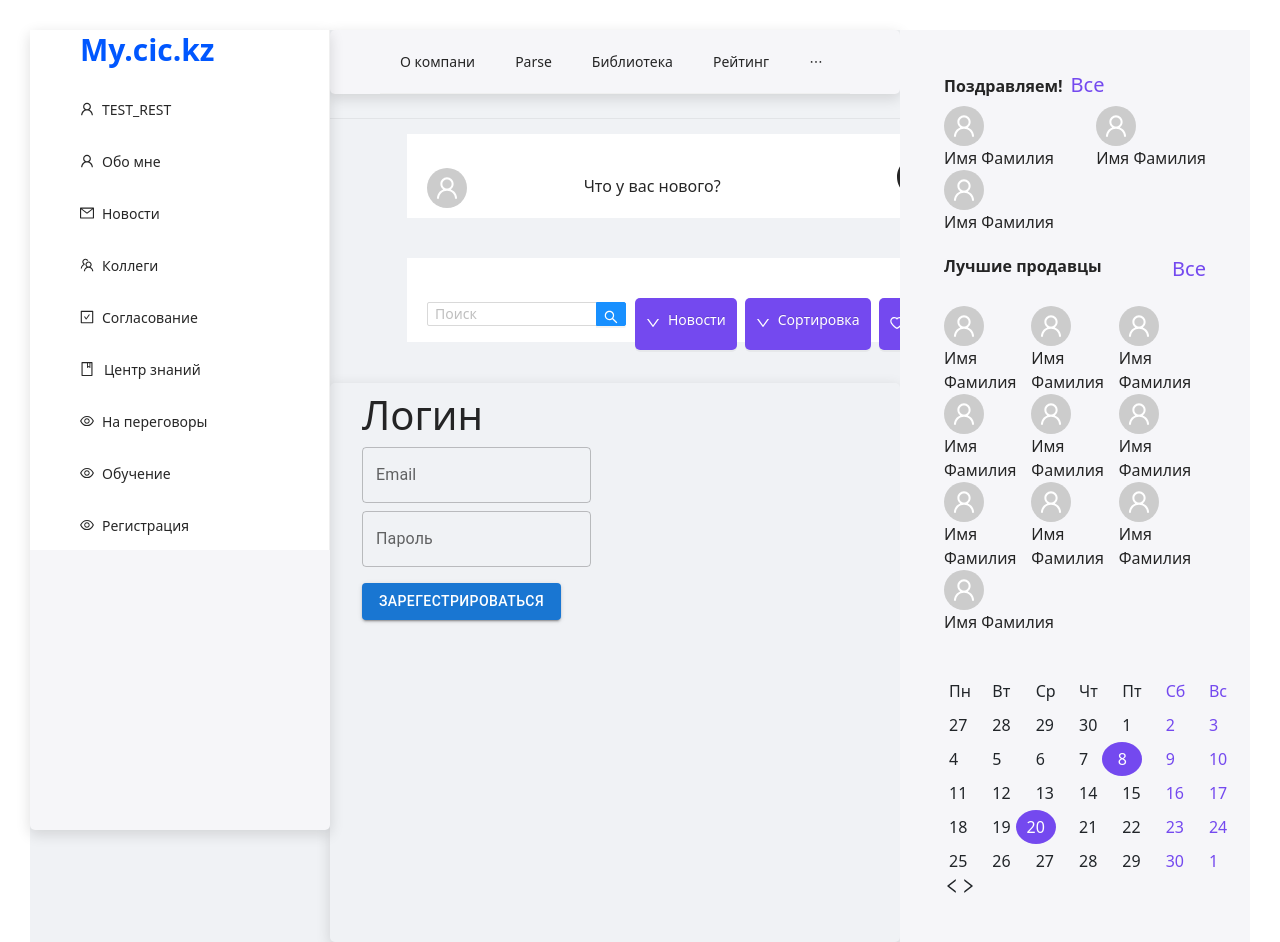
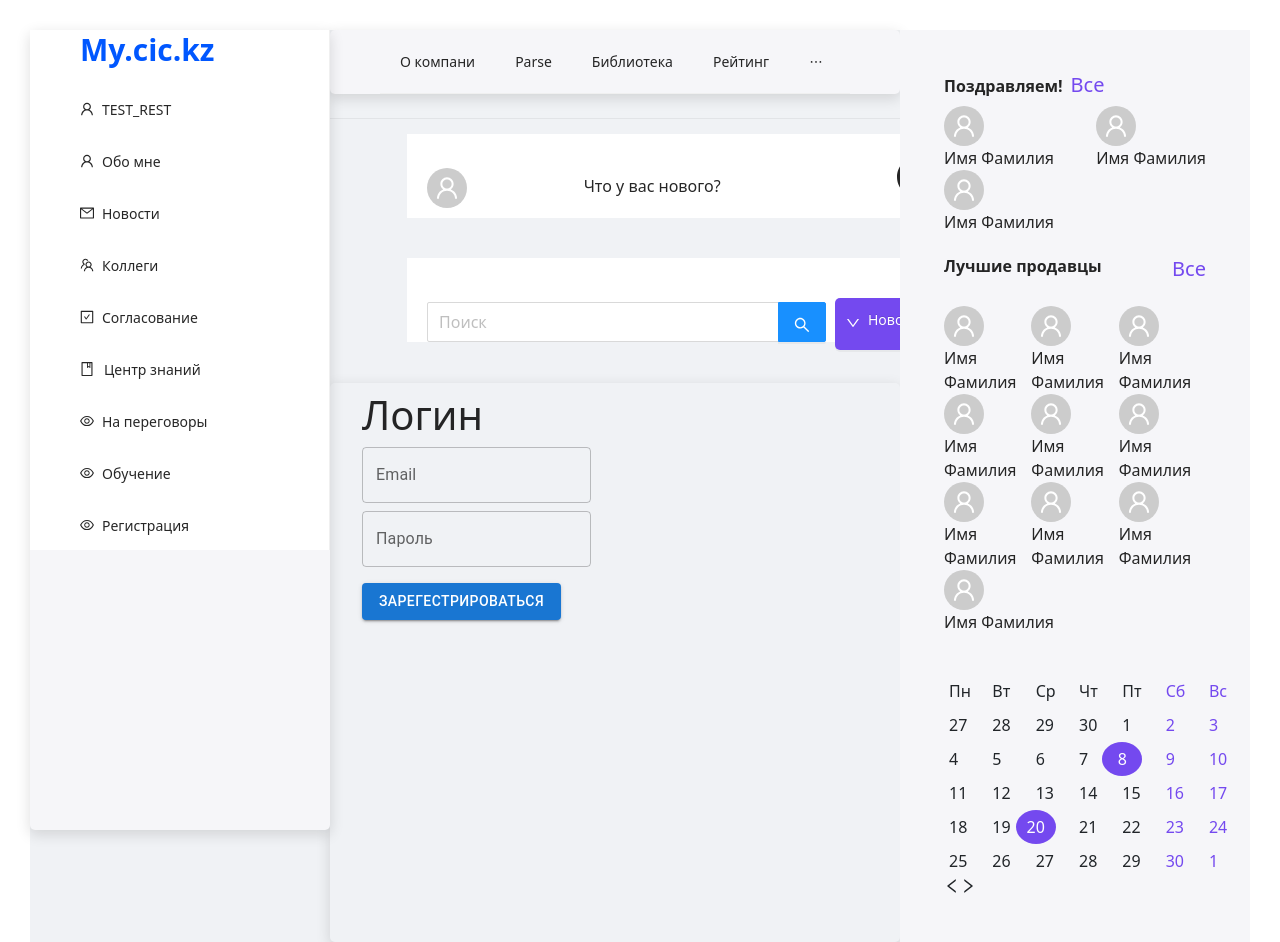
Before and after one commit to FallenStarrr/mycic-new-design, a React (Create React App) app: page /auth in a window 1280 px wide. Shown: the top 942 px of the page. Built offline with nearby package versions, Linux system fonts and the light colour scheme.

Commit message:
Devided dropdown and user login at  top navbar

```diff
--- a/src/components/Auth.js
+++ b/src/components/Auth.js
@@ -69,6 +69,7 @@ axios.interceptors.request.use((config) => {
             label="Пароль"
             variant="outlined"
               name="password"
+
             />
 
             </div>
--- a/src/components/Head.js
+++ b/src/components/Head.js
@@ -87,8 +87,10 @@ export default function Head() {
           <Space>
             <Avatars />
             <Text>Имя Фамилия</Text>
-
-            <Dropdown overlay={menu}>
+          </Space>
+        </Menu.Item>
+        <Menu.Item>
+        <Dropdown overlay={menu}>
               <a
                 className="ant-dropdown-link"
                 onClick={(e) => e.preventDefault()}
@@ -96,7 +98,6 @@ export default function Head() {
                 Hover me <DownOutlined />
               </a>
             </Dropdown>
-          </Space>
         </Menu.Item>
       </Menu>
 
@@ -122,7 +123,9 @@ export default function Head() {
       <section className="feed">
         <Space>
           <Search
-            size="small"
+            size="large"
+            style={{width: '400px'}}
+            rounded
             placeholder="Поиск"
             enterButton
             className="search-inp"
```
